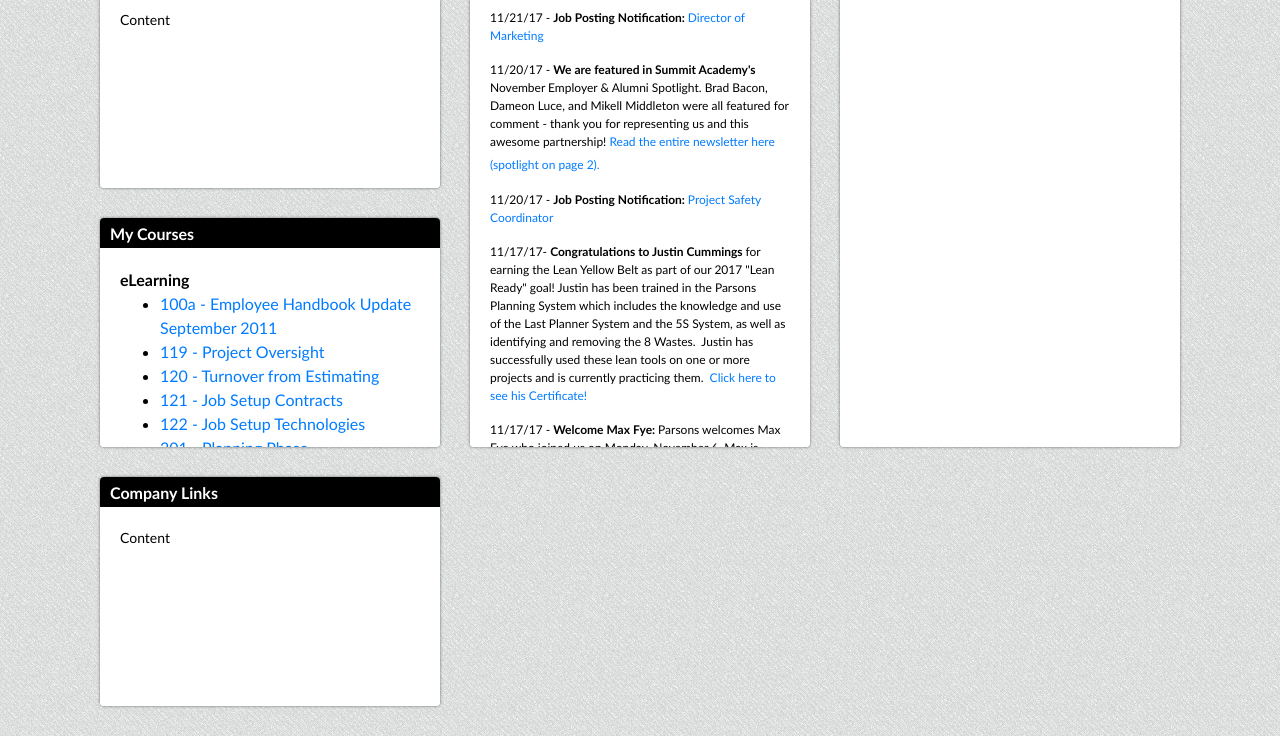
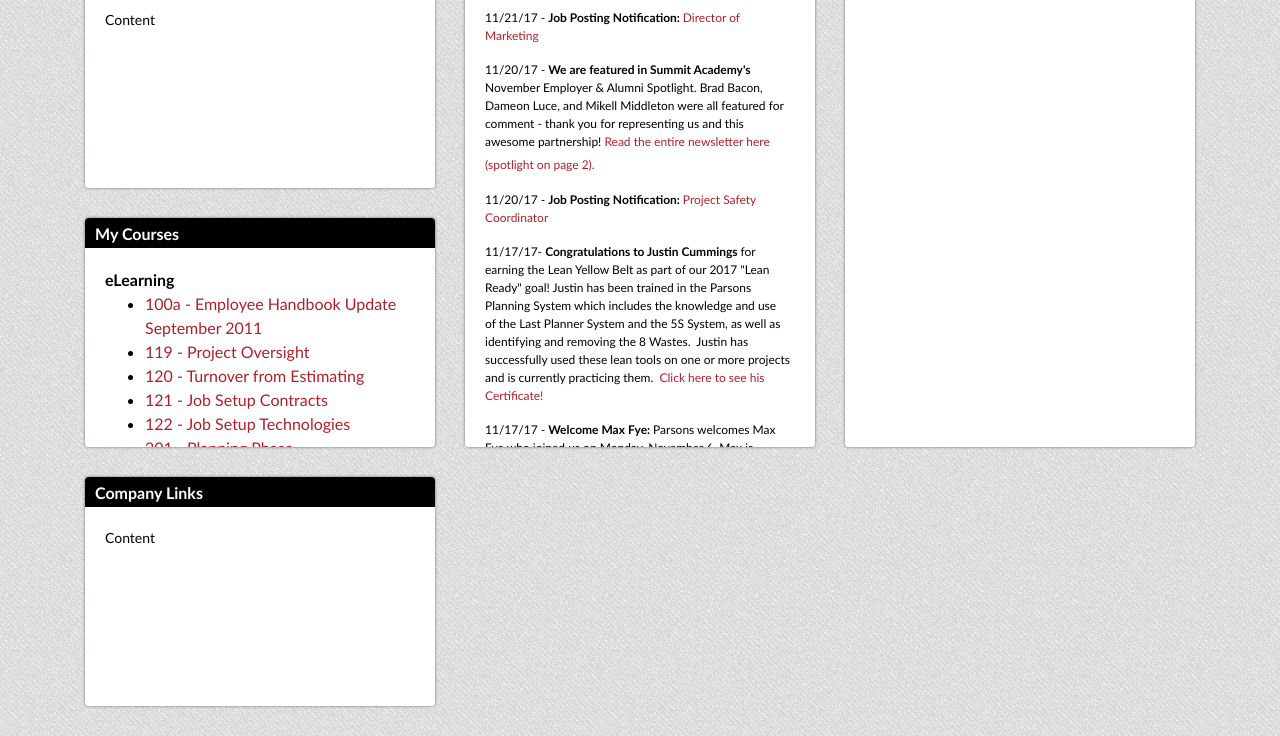
Before and after one commit to SamKahnke/Parsons, a plain HTML site: page index.html in a window 1280 px wide. Shown: the part 166-902 px from the top of the page. Drawn offline with nearby package versions, Linux system fonts and the light colour scheme.

Commit message:
adds styling to inner text

```diff
--- a/index.html
+++ b/index.html
@@ -40,8 +40,8 @@
 			 	<a class="nav-link" href="#">Parsons Website</a>
 			</li>
 		</ul>
+	</div>
 
-		<div>
 			<div class="container">
 				<div class="row">
 					<div class="col-md-4">
@@ -181,6 +181,5 @@
 				</div>
 			</div>
 		</div>
-	</div>
 </body>
 </html>
--- a/style.css
+++ b/style.css
@@ -34,6 +34,10 @@ header {
 	margin: 0 15px;
 	box-shadow: 0 1px 2px #666;
 	background-color: var(--dark-header-color);
+}
+
+a {
+	color: var(--link-color);
 }
 
 .navbar-separator {
```
